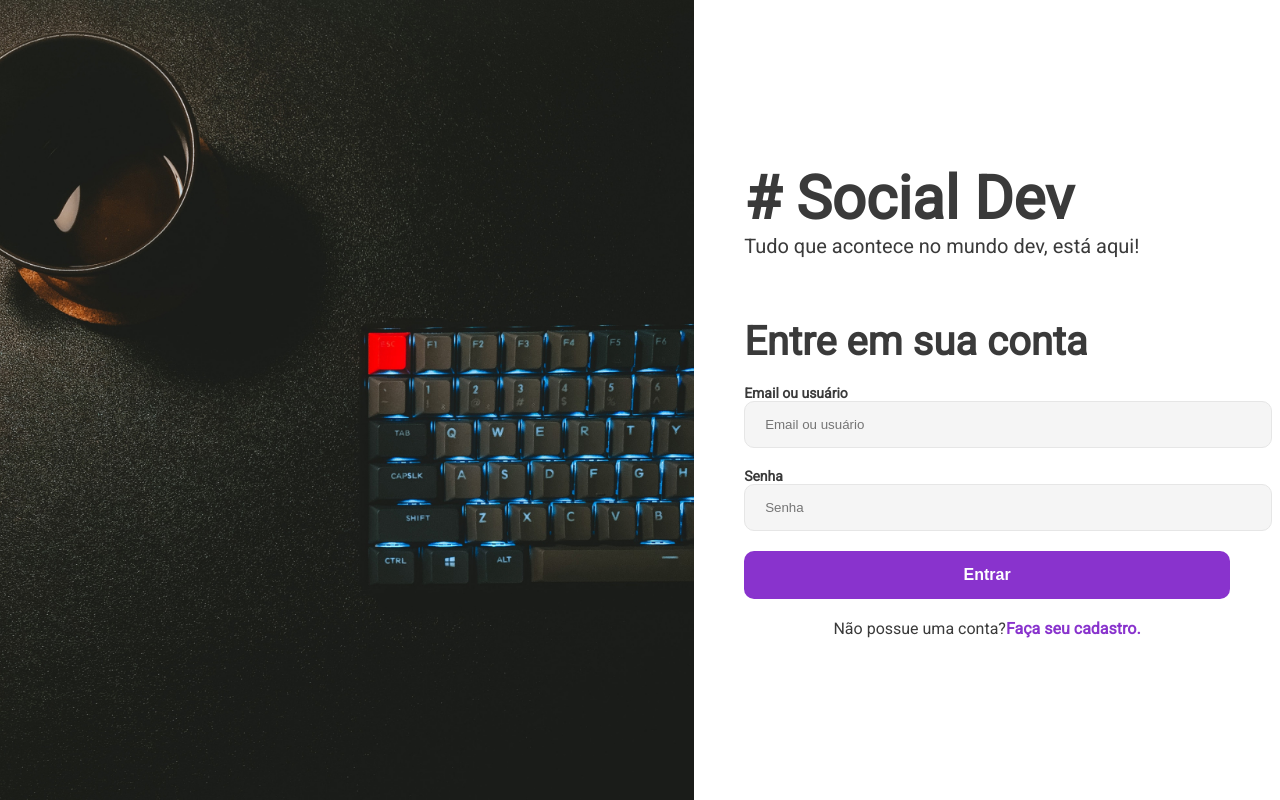
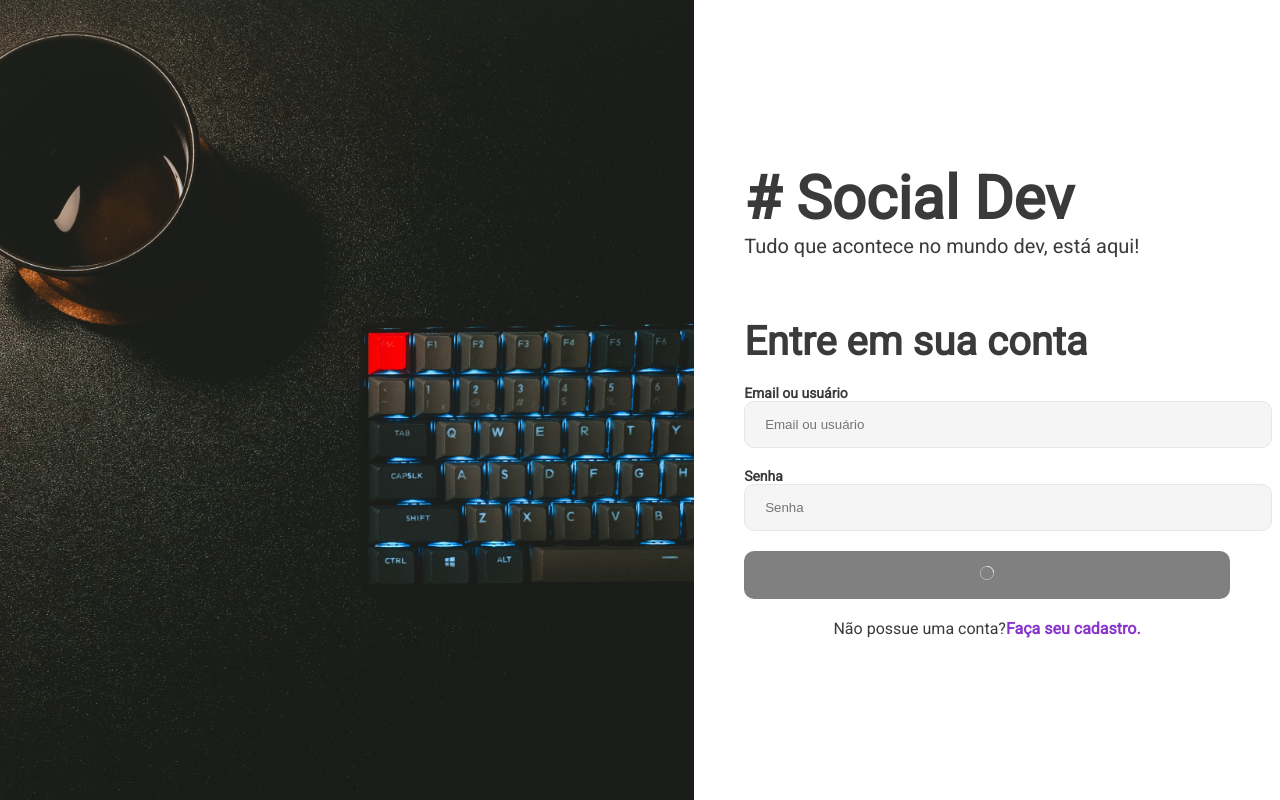
Before and after one commit to HenriqueRiciole/social-dev, a Next.js app: page /login in a window 1280 px wide. Built offline with nearby package versions, Linux system fonts and the light colour scheme.

Commit message:
criado estado de carregando

```diff
--- a/pages/login.jsx
+++ b/pages/login.jsx
@@ -63,7 +63,7 @@
               <Form onSubmit={handleSubmit(onSubmit)}>
                 <Input label="Email ou usuário"  name= "userOrEmail" control={control}/>
                 <Input label="Senha" type="password" name="password" control={control}/>
-                <Button type="submit" disabled={Object.keys(errors).length> 0}>Entrar</Button>
+                <Button Loading type="submit" disabled={Object.keys(errors).length> 0}>Entrar</Button>
               </Form>
               <Text>Não possue uma conta?<Link href="/signup">Faça seu cadastro.</Link></Text>
            </FormContainer>
--- a/src/components/inputs/Button.jsx
+++ b/src/components/inputs/Button.jsx
@@ -1,6 +1,6 @@
 import styled from "styled-components"
 
-const Button= styled.button`
+const StyledButton= styled.button`
 
   background-color: ${props=> props.theme.primary};
   padding: 15px 20px;
@@ -23,6 +23,18 @@
 
 `
 
+const Button= ({children, disabled, Loading, ...props})=>{
+    return (
+      <StyledButton
+      disabled ={disabled || Loading}
+      {...props}>
+        {Loading && <img src="./loading.svg" width= "14px"/>}
+        {!Loading && children}
+      </StyledButton>
+    )
+
+}
+
 
 
 export default Button
```
Also changed, not shown: public/loading.svg (added).
